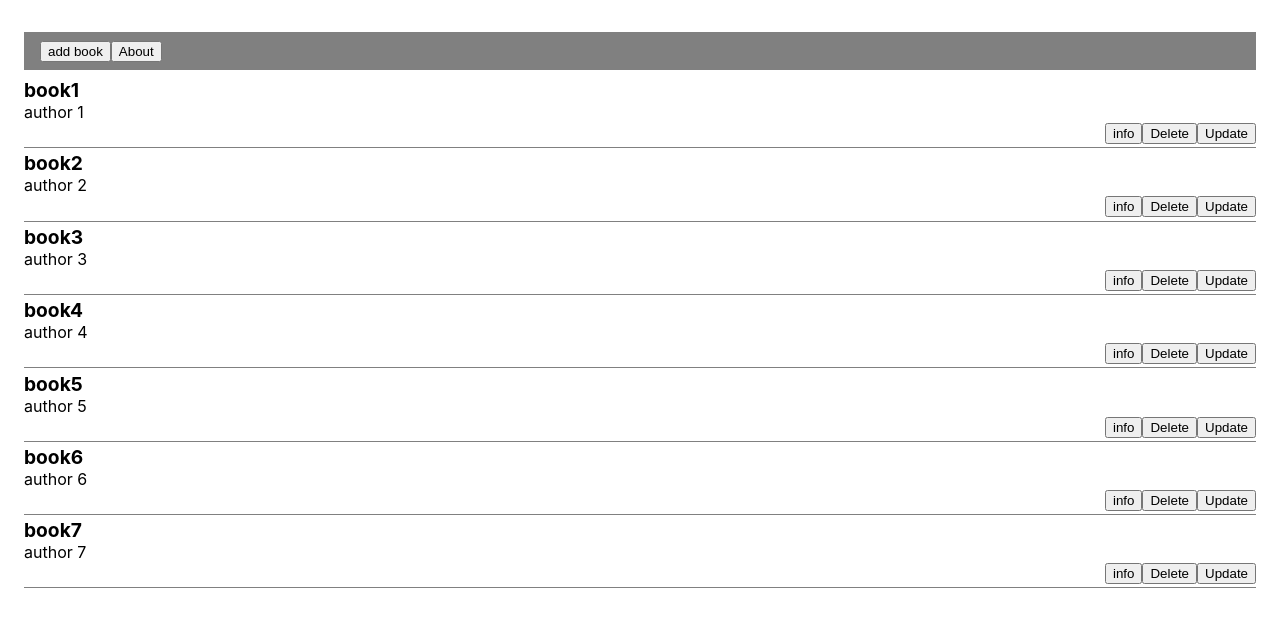
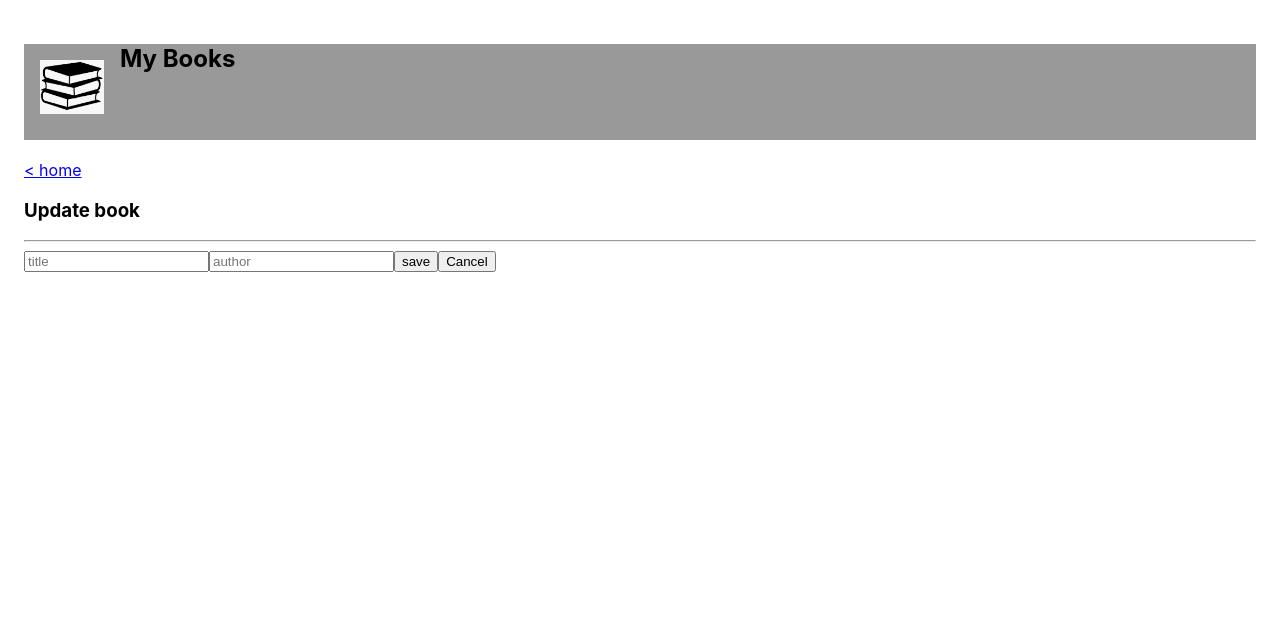
Before and after one commit to raoul2000/app-my-books, a React (Vite) app: page /update/1 in a window 1280 px wide. Shown: the top 622 px of the page. Built offline with nearby package versions, Linux system fonts and the light colour scheme.

Commit message:
manage state with recoil

```diff
--- a/package.json
+++ b/package.json
@@ -8,6 +8,7 @@
   "dependencies": {
     "react": "^17.0.0",
     "react-dom": "^17.0.0",
+    "recoil": "^0.3.1",
     "wouter": "^2.7.4"
   },
   "devDependencies": {
--- a/src/App.tsx
+++ b/src/App.tsx
@@ -1,17 +1,36 @@
-import React from "react";
+import React, { useEffect }  from "react";
 import "./App.less";
 import { Route, Switch } from "wouter";
 import { BookListPage } from "./page/BookListPage";
 import { BookDetailsPage } from "./page/BookDetailsPage";
 import { AboutPage } from "./page/AboutPage";
 import { AddBookPage } from "./page/AddBookPage";
+import { useRecoilState } from "recoil";
+import { booksState } from "./state/books";
+import { booksData } from "./bookData";
+import { UpdateBookPage } from "./page/UpdateBookPage";
+import { Header } from "./component/Header";
 
 function App() {
+    const [, setBooks] = useRecoilState(booksState);
+
+    useEffect(() => {
+        // simulate API call to fetch book list
+        setTimeout(() => {
+            console.log(booksData);
+            setBooks(booksData);
+        }, 1000);
+    }, []);
+
     return (
         <div className="App">
+            <Header/>
             <Switch>
                 <Route path="/about" component={AboutPage} />
                 <Route path="/add" component={AddBookPage} />
+                <Route path="/update/:id">
+                    {(params) => <UpdateBookPage id={params.id} />}
+                </Route>
                 <Route path="/detail/:id">
                     {(params) => <BookDetailsPage id={params.id} />}
                 </Route>
--- /dev/null
+++ b/src/component/FormBook.tsx
@@ -0,0 +1,49 @@
+import React, { useState } from "react";
+import { Book } from "../types";
+
+type Props = {
+    book?: Book;
+    onSubmit: (book: Book) => void;
+    onCancel: () => void;
+};
+
+export const FormBook: React.FC<Props> = ({
+    onSubmit,
+    onCancel,
+    book,
+}): JSX.Element => {
+    const [bookTitle, setBookTitle] = useState<string>(book?.title || "");
+    const [bookAuthor, setBookAuthor] = useState<string>(book?.author || "");
+
+    const handleSubmit = () => {
+        if (!bookTitle) {
+            alert("enter book title");
+        } else {
+            onSubmit({
+                id: book ? book.id : "" + Math.random(),
+                title: bookTitle,
+                author: bookAuthor,
+            });
+        }
+    };
+
+    return (
+        <div className="form-add-book">
+            <input
+                type="text"
+                value={bookTitle}
+                onChange={(e) => setBookTitle(e.target.value)}
+                placeholder="title"
+            />
+            <input
+                type="text"
+                value={bookAuthor}
+                onChange={(e) => setBookAuthor(e.target.value)}
+                placeholder="author"
+            />
+
+            <button onClick={handleSubmit}>save</button>
+            <button onClick={() => onCancel()}>Cancel</button>
+        </div>
+    );
+};
--- a/src/component/ListBooks.tsx
+++ b/src/component/ListBooks.tsx
@@ -1,6 +1,8 @@
 import React from "react";
 import { Book } from "../types";
 import { useLocation } from "wouter";
+import { booksState } from "../state/books";
+import { useSetRecoilState } from "recoil";
 
 type Props = {
     books: Book[];
@@ -9,7 +11,15 @@ type Props = {
 export const ListBooks: React.FC<Props> = ({
     books
 }): JSX.Element => {
-    const [location, setLocation] = useLocation();
+    const [, setLocation] = useLocation();
+    const setBooks = useSetRecoilState<Book[]>(booksState);
+
+    const handleDeleteBook = (book:Book):void => {
+        if(confirm(`Delete "${book.title}" ?`)) {
+            setBooks((oldBooks) => [ ...oldBooks.filter((obook) => obook.id !== book.id)]);
+        }
+    };
+
     return (
         <div className="list-books">
             {books.length ? (
@@ -23,10 +33,10 @@ export const ListBooks: React.FC<Props> = ({
                             <button onClick={() => setLocation(`/detail/${book.id}`)}>
                                 info
                             </button>
-                            <button onClick={() => console.log('delete')}>
+                            <button onClick={() => handleDeleteBook(book)}>
                                 Delete
                             </button>
-                            <button onClick={() => console.log('update')}>
+                            <button onClick={() =>  setLocation(`/update/${book.id}`)}>
                                 Update
                             </button>
                         </div>
--- a/src/main.tsx
+++ b/src/main.tsx
@@ -1,11 +1,14 @@
-import React from 'react'
-import ReactDOM from 'react-dom'
-import './index.css'
-import App from './App'
+import React from "react";
+import ReactDOM from "react-dom";
+import "./index.css";
+import App from "./App";
+import { RecoilRoot } from "recoil";
 
 ReactDOM.render(
-  <React.StrictMode>
-    <App />
-  </React.StrictMode>,
-  document.getElementById('root')
-)
+    <React.StrictMode>
+        <RecoilRoot>
+            <App />
+        </RecoilRoot>
+    </React.StrictMode>,
+    document.getElementById("root")
+);
--- a/src/page/AddBookPage.tsx
+++ b/src/page/AddBookPage.tsx
@@ -1,23 +1,21 @@
-import React, { useState } from "react";
+import React from "react";
 import { Link, useLocation } from "wouter";
+import { useSetRecoilState } from "recoil";
+import { booksState } from "../state/books";
+import { Book } from "../types";
+import { FormBook } from "../component/FormBook";
 
 export const AddBookPage: React.FC<{}> = (): JSX.Element => {
-    const [bookTitle, setBookTitle] = useState<string>("");
-    const [bookAuthor, setBookAuthor] = useState<string>("");
+    const setBooks = useSetRecoilState<Book[]>(booksState);
+
     const [, setLocation] = useLocation();
 
-    const handleSubmit = (): void => {
-        if (!bookTitle) {
-            alert("enter book title");
-        } else {
-            console.log("add", {
-                id: "" + Math.random(),
-                title: bookTitle,
-                author: bookAuthor,
-            });
-            setLocation("/");
-        }
+    const addBook = (book: Book) => {
+        setBooks((oldBooks) => [book, ...oldBooks]);
+        setLocation("/");
     };
+    const goHome = () => setLocation("/");
+
     return (
         <div className="form-add-book">
             <Link href="/" className="active">
@@ -25,21 +23,7 @@ export const AddBookPage: React.FC<{}> = (): JSX.Element => {
             </Link>
             <h3>Add book</h3>
             <hr />
-
-            <input
-                type="text"
-                value={bookTitle}
-                onChange={(e) => setBookTitle(e.target.value)}
-                placeholder="title"
-            />
-            <input
-                type="text"
-                value={bookAuthor}
-                onChange={(e) => setBookAuthor(e.target.value)}
-                placeholder="author"
-            />
-
-            <button onClick={handleSubmit}>save</button>
+            <FormBook onSubmit={addBook} onCancel={goHome} />
         </div>
     );
 };
--- a/src/page/BookDetailsPage.tsx
+++ b/src/page/BookDetailsPage.tsx
@@ -1,20 +1,29 @@
-import React from 'react';
-import { Link } from "wouter"
-
+import React from "react";
+import { Link } from "wouter";
+import { useRecoilValue } from "recoil";
+import { booksData } from "../bookData";
+import { booksState } from "../state/books";
+import { Book } from "../types";
 type Props = {
     id: string;
 };
 
-export const BookDetailsPage: React.FC<Props> = ({id}):JSX.Element => {
+export const BookDetailsPage: React.FC<Props> = ({ id }): JSX.Element => {
+    const books = useRecoilValue<Book[]>(booksState);
+    const thisBook = books.find((book) => book.id === id);
 
     return (
         <div className="detail-book">
-            <Link href="/" className="active">&lt; home</Link>
-            <ul>
-                <li>ID : {id}</li>
-                <li>Title : {id}</li>
-                <li>Author : {id}</li>
-            </ul>
+            <Link href="/" className="active">
+                &lt; home
+            </Link>
+            {thisBook && (
+                <ul>
+                    <li>ID : {thisBook.id}</li>
+                    <li>Title : {thisBook.title}</li>
+                    <li>Author : {thisBook.author}</li>
+                </ul>
+            )}
         </div>
     );
-}
+};
--- a/src/page/BookListPage.tsx
+++ b/src/page/BookListPage.tsx
@@ -1,17 +1,17 @@
-import React, { useState } from "react";
-import { booksData } from "../bookData";
+import React from "react";
+import { useRecoilValue } from "recoil";
 import { ListBooks } from "../component/ListBooks";
 import { Toolbar } from "../component/Toolbar";
+import { booksState } from "../state/books";
 import { Book } from "../types";
 
 export const BookListPage: React.FC<{}> = (): JSX.Element => {
-    const [listOfBooks, setListOfBooks] = useState<Book[]>(booksData);
-
+    const books = useRecoilValue<Book[]>(booksState)
     return (
         <>
             <Toolbar/>
             <ListBooks
-                books={listOfBooks}
+                books={books}
             />
         </>
     );
--- /dev/null
+++ b/src/page/UpdateBookPage.tsx
@@ -0,0 +1,39 @@
+import React from "react";
+import { useRecoilState } from "recoil";
+import { Link, useLocation } from "wouter";
+import { FormBook } from "../component/FormBook";
+import { booksState } from "../state/books";
+import { Book } from "../types";
+
+type Props = {
+    id: string;
+};
+
+export const UpdateBookPage: React.FC<Props> = ({ id }): JSX.Element => {
+    const [books, setBooks] = useRecoilState<Book[]>(booksState);
+    const [, setLocation] = useLocation();
+
+    const thisBook = books.find((book) => book.id === id);
+
+    const updateBook = (book: Book) => {
+        setBooks((oldBooks) => [...oldBooks.map( oBook => {
+            if(oBook.id === book.id) {
+                return {...book};
+            } else {
+                return {...oBook};
+            }
+        })]);
+        setLocation("/");
+    };
+    const goHome = () => setLocation("/");
+    return (
+        <div className="form-add-book">
+            <Link href="/" className="active">
+                &lt; home
+            </Link>
+            <h3>Update book</h3>
+            <hr />
+            <FormBook book={thisBook} onSubmit={updateBook} onCancel={goHome} />
+        </div>
+    );
+};
--- /dev/null
+++ b/src/state/books.ts
@@ -0,0 +1,7 @@
+import { atom } from "recoil";
+import { Book } from "../types";
+
+export const booksState = atom<Book[]>({
+    key: 'books',
+    default: []
+});
```
Also changed, not shown: 1 other file (tests, documents, lock files or other folders).
